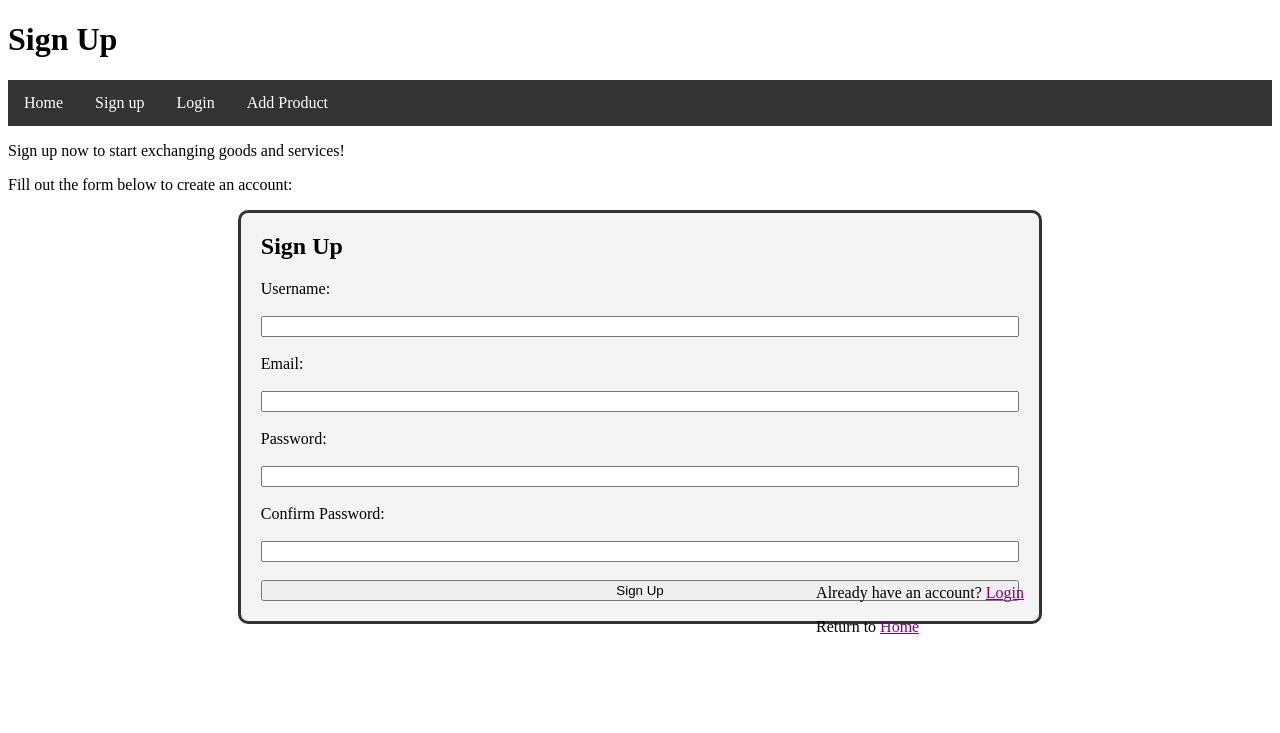
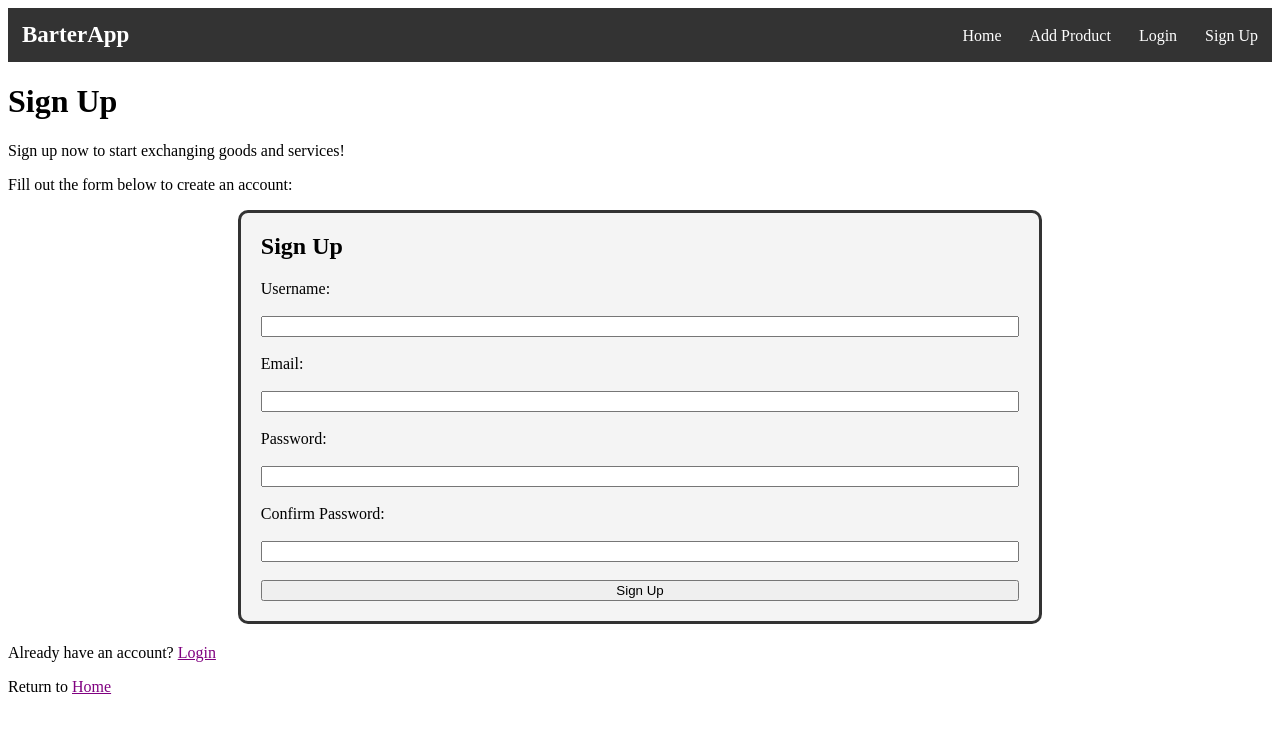
Before and after one commit to shruti-246/BarterDB, a Django app: page /signup/ in a window 1280 px wide. Shown: the top 733 px of the page. Run offline with Django 5.2, Linux system fonts and the light colour scheme.

Commit message:
formated nav. bar

```diff
--- a/barterapp_project/TestBarter/static/TestBarter/style.css
+++ b/barterapp_project/TestBarter/static/TestBarter/style.css
@@ -4,20 +4,37 @@ a{
 }
 
 .navbar {
+    display: flex;
+    align-items: center;
     overflow: hidden;
     background-color: #333;
     position: sticky;
-    position: -webkit-sticky;
-    top: 0;
+    top: 0px;
   }
 
-.navbar a{
+.navbar p{
+    margin: 0;
+    font-weight: bold;
+    font-size: 23px;
     float: left;
-    display: block;
+    padding: 14px 14px;
     color: white;
     text-align: center;
-    padding: 14px 16px;
+}
+
+.nav-links{
+    float: right;
+    width: 100%;
+}
+
+.navbar a{
+    float: right;
+    display: block;
+    padding: 14px 14px;
+    color: white;
+    text-align: center;
     text-decoration: none;
+    line-height: 25px;
 }
 .navbar a.active {
     background-color: #666;
@@ -47,7 +64,7 @@ a{
  }
 
  .bottomContainer{
-    position: absolute;
-    top: 71%;
-    right: 20%;
+    margin-top: 20px;
+    right: 50%;
+
  }
--- a/barterapp_project/TestBarter/templates/test_temp/signup.html
+++ b/barterapp_project/TestBarter/templates/test_temp/signup.html
@@ -9,13 +9,18 @@
 </head>
 
 <body>
+
+    <div class="navbar"> <!-- This is the navigation bar -->
+        <p> BarterApp </p>
+        <div class="nav-links">
+            <a href="/signup/">Sign Up</a>
+            <a href="/login/">Login</a>
+            <a href="/add_product/">Add Product</a>
+            <a href="/home/">Home</a>
+        </div>
+    </div>
+
     <h1>Sign Up</h1>
-    <div class="navbar"> <!-- This is the navigation bar -->
-        <a href="/home/">Home</a>
-        <a href="/signup/">Sign up</a>
-        <a href="/login/">Login</a>
-        <a href="/add_product/">Add Product</a>
-    </div>
     <p>Sign up now to start exchanging goods and services!</p>
     <p>Fill out the form below to create an account:</p>
 
```
Also changed, not shown: barterapp_project/TestBarter/templates/test_temp/add_product.html (+9 -5 lines), barterapp_project/TestBarter/templates/test_temp/home.html (+10 -6 lines), barterapp_project/TestBarter/templates/test_temp/login.html (+12 -5 lines).
